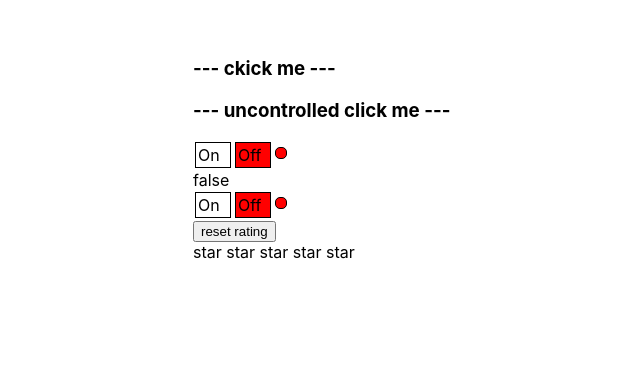
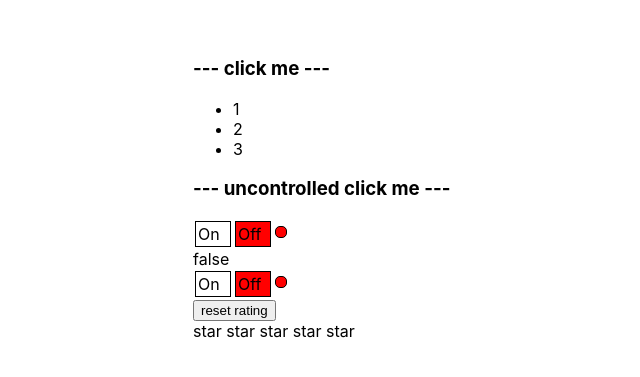
Before and after one commit to Komandr33/react-kabzda, a React (Create React App) app: page / in a window 1280 px wide. Shown: the part 143-520 px from the top of the page, without its empty margins (507-1147 px from the left). Built offline with nearby package versions, Linux system fonts and the light colour scheme.

Commit message:
added reducer

```diff
--- a/src/App.tsx
+++ b/src/App.tsx
@@ -1,26 +1,29 @@
-import React, {useState} from 'react';
+import React, {useReducer, useState} from 'react';
 import './App.css';
 import {Accordion} from './components/Accordion/Accordion';
 import {Rating, ValueType} from './components/Rating/Rating';
 import {OnOff} from './components/OnOff/OnOff';
 import {UncontrolledOnOff} from './components/UncontrolledOnOff/UncontrolledOnOff';
 import {UncontrolledAccordion} from './components/UncontrolledAccordion/UncontrolledAccordion';
+import {accordionReducer, ToggleCollapsedAC} from './components/Accordion/accordion-reduser';
 
 
 function App() {
 
-  const [accordionCollapsed, setAccordionCollapsed] = useState(true)
+  // const [accordionCollapsed, setAccordionCollapsed] = useState(true)
+  const [accordionState, dispatchState] = useReducer(accordionReducer, {collapsed: false})
   const [rating, setRating] = useState<ValueType>(0)
   const [volOnOff, SetVolOnOff] = useState<boolean>(false)
 
+  const callbackCollapsedHandler = () => {
+    dispatchState(ToggleCollapsedAC(accordionState.collapsed))
+  }
   return (
     <div className={'App'}>
       <Accordion
-        title={'ckick me'}
-        collapsed={accordionCollapsed}
-        callbackCollapsed={() =>
-          setAccordionCollapsed(!accordionCollapsed)
-        }
+        title={'click me'}
+        collapsed={accordionState.collapsed}
+        callbackCollapsed={callbackCollapsedHandler}
       />
       <UncontrolledAccordion title={'uncontrolled click me'}/>
       <UncontrolledOnOff onChange={SetVolOnOff}/>{volOnOff.toString()}
--- a/src/components/Accordion/Accordion.tsx
+++ b/src/components/Accordion/Accordion.tsx
@@ -18,6 +18,10 @@ type AccordionTitlePropsType = {
   title: string
   callbackCollapsed: () => void
 }
+const AccordionTitle = (props: AccordionTitlePropsType) => {
+  return <h3 onClick={() => props.callbackCollapsed()}>--- {props.title} ---</h3>
+}
+const AccordionTitleMemo = memo(AccordionTitle);
 const AccordionBody = () => {
   return (
     <>
@@ -28,7 +32,3 @@ const AccordionBody = () => {
       </ul>
     </>);
 }
-const AccordionTitle = (props: AccordionTitlePropsType) => {
-  return <h3 onClick={() => props.callbackCollapsed()}>--- {props.title} ---</h3>
-}
-const AccordionTitleMemo = memo(AccordionTitle);
--- /dev/null
+++ b/src/components/Accordion/accordion-reduser.tsx
@@ -0,0 +1,19 @@
+type StateType = {
+  collapsed: boolean
+}
+type ActionType = ReturnType<typeof ToggleCollapsedAC>
+
+export const accordionReducer = (state: StateType, action: ActionType): StateType => {
+  switch (action.type) {
+    case 'TOGGLE-COLLAPSED': {
+      return {...state, collapsed: !state.collapsed}
+    }
+  }
+}
+
+export const ToggleCollapsedAC = (collapsed: boolean) => {
+  return {
+    type: 'TOGGLE-COLLAPSED',
+    payload: {collapsed}
+  } as const
+}
```
